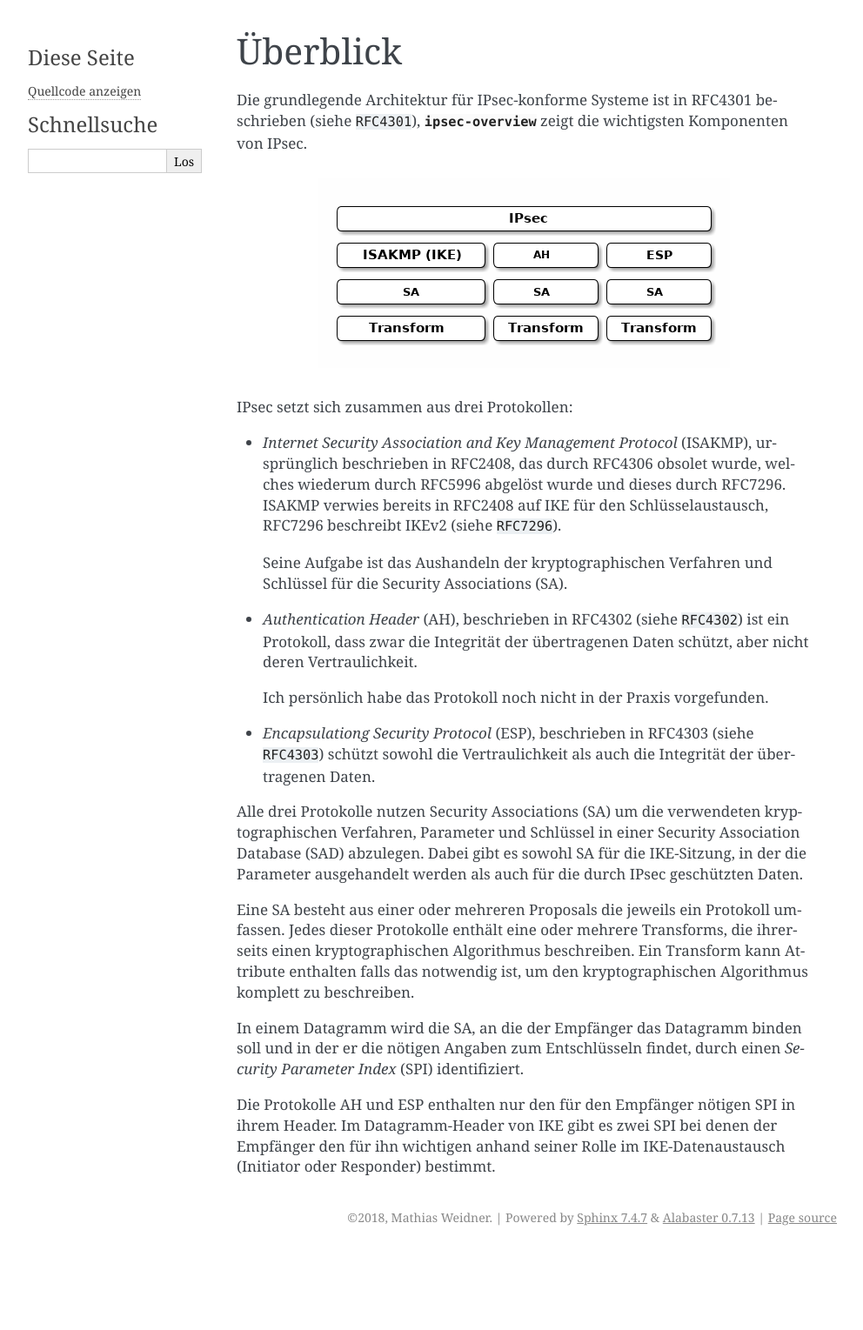
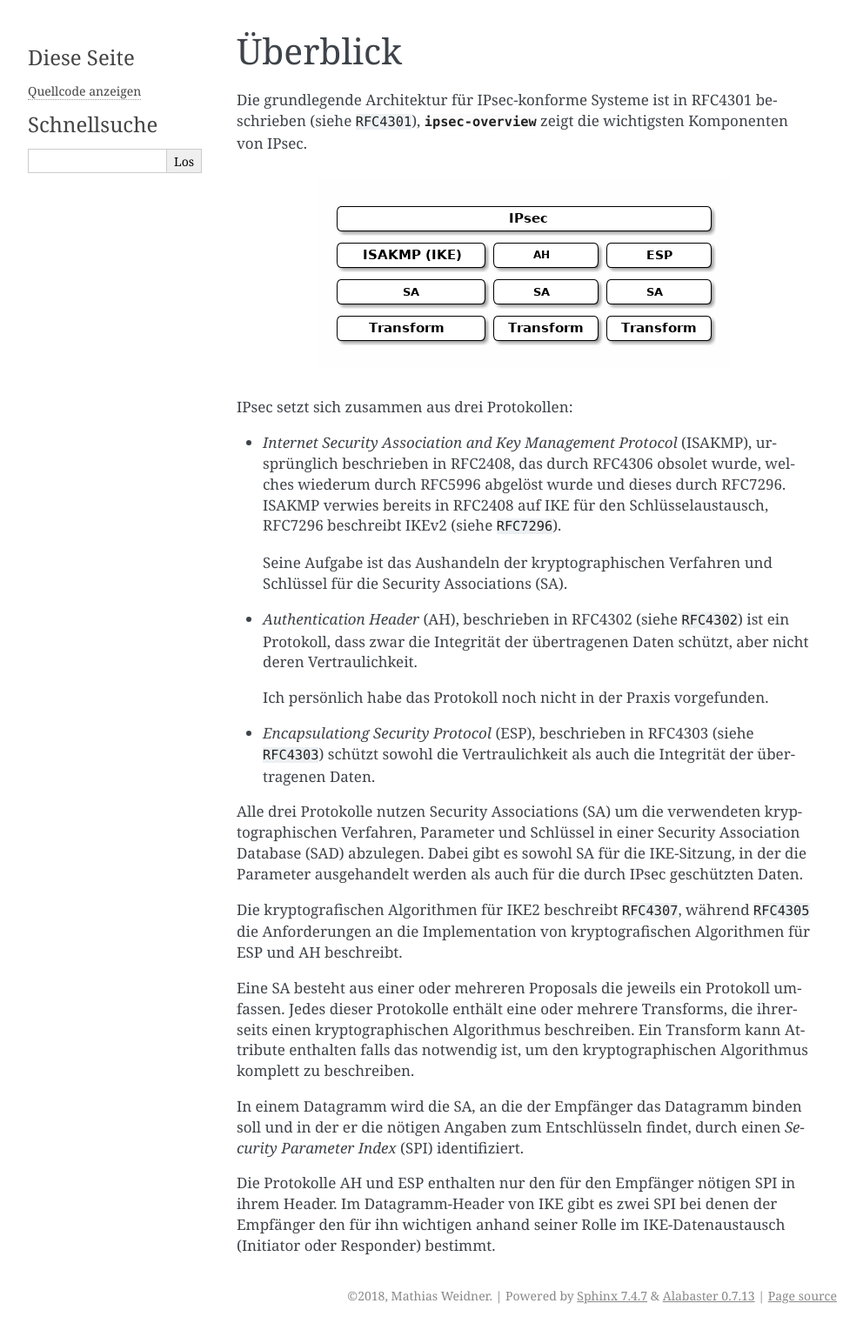
Before and after one commit to matwei-books/Fehlersuche-bei-IPsec-VPN-mit-IKEv2, a Sphinx documentation site: the page built from source/ikev2/ueberblick.rst, in a window 1280 px wide. Shown: the whole page at 87% size, without its empty margins (148-1140 px from the left). Built offline with Sphinx 7.4.7, drawn with Linux system fonts in a browser that asks for light colours; cross-references to code outside the pages are shown as plain code; before the commit the page ends 1439 px from its top, so only the background shows below that.

```diff
--- a/source/anhang/anhang.rst
+++ b/source/anhang/anhang.rst
@@ -1,9 +1,3 @@
 
 .. bibliography:: troubleshoot-ipsec.bib
    :all:
-
-.. todo:: RFC4305 im Text referenzieren
-
-.. todo:: RFC4306 im Text referenzieren
-
-.. todo:: RFC4307 im Text referenzieren
--- a/source/ikev2/ueberblick.rst
+++ b/source/ikev2/ueberblick.rst
@@ -38,6 +38,10 @@ einer Security Association Database (SAD) abzulegen. Dabei gibt es sowohl
 SA für die IKE-Sitzung, in der die Parameter ausgehandelt werden als
 auch für die durch IPsec geschützten Daten.
 
+Die kryptografischen Algorithmen für IKE2 beschreibt :cite:`RFC4307`,
+während :cite:`RFC4305` die Anforderungen an die Implementation von
+kryptografischen Algorithmen für ESP und AH beschreibt.
+
 Eine SA besteht aus einer oder mehreren Proposals die jeweils ein
 Protokoll umfassen. Jedes dieser Protokolle enthält eine oder
 mehrere Transforms, die ihrerseits einen kryptographischen Algorithmus
```
Also changed, not shown: source/anhang/troubleshoot-ipsec.bib (+0 -14 lines).
